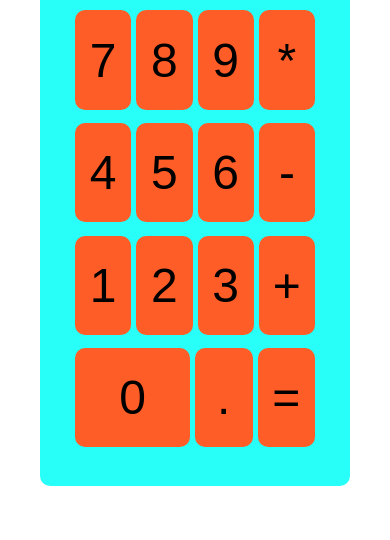
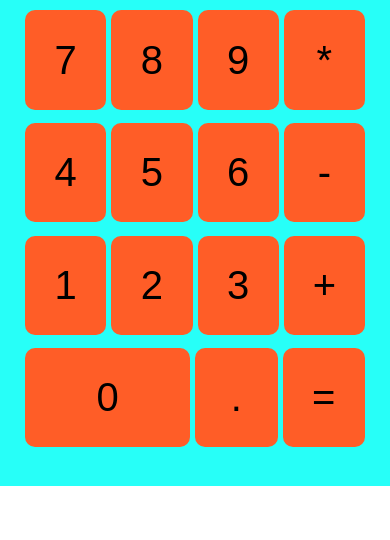
Before and after one commit to LukeMcK/calculator, a plain HTML site: page index.html in a window 390 px wide. Shown: the part 304-844 px from the top of the page. Drawn offline with Linux system fonts and the light colour scheme.

Commit message:
updated font sizes to work better with mobile

```diff
--- a/styles.css
+++ b/styles.css
@@ -8,6 +8,7 @@ body {
   justify-content: center;
   align-items: center;
   font-family: Arial, Helvetica, sans-serif;
+  box-sizing: border-box;
 }
 
 .calculator {
@@ -17,7 +18,7 @@ body {
   border: 30px solid #27fff8;
   flex: 0 1 auto;
   width: 30%;
-  min-width: 250px;
+  min-width: 350px;
   height: 80%;
   border-radius: 10px;
 }
@@ -49,7 +50,7 @@ body {
   display: flex;
   justify-content: center;
   align-items: center;
-  font-size: 3rem;
+  font-size: 2.5rem;
   border-radius: 10px;
 }
 
```
